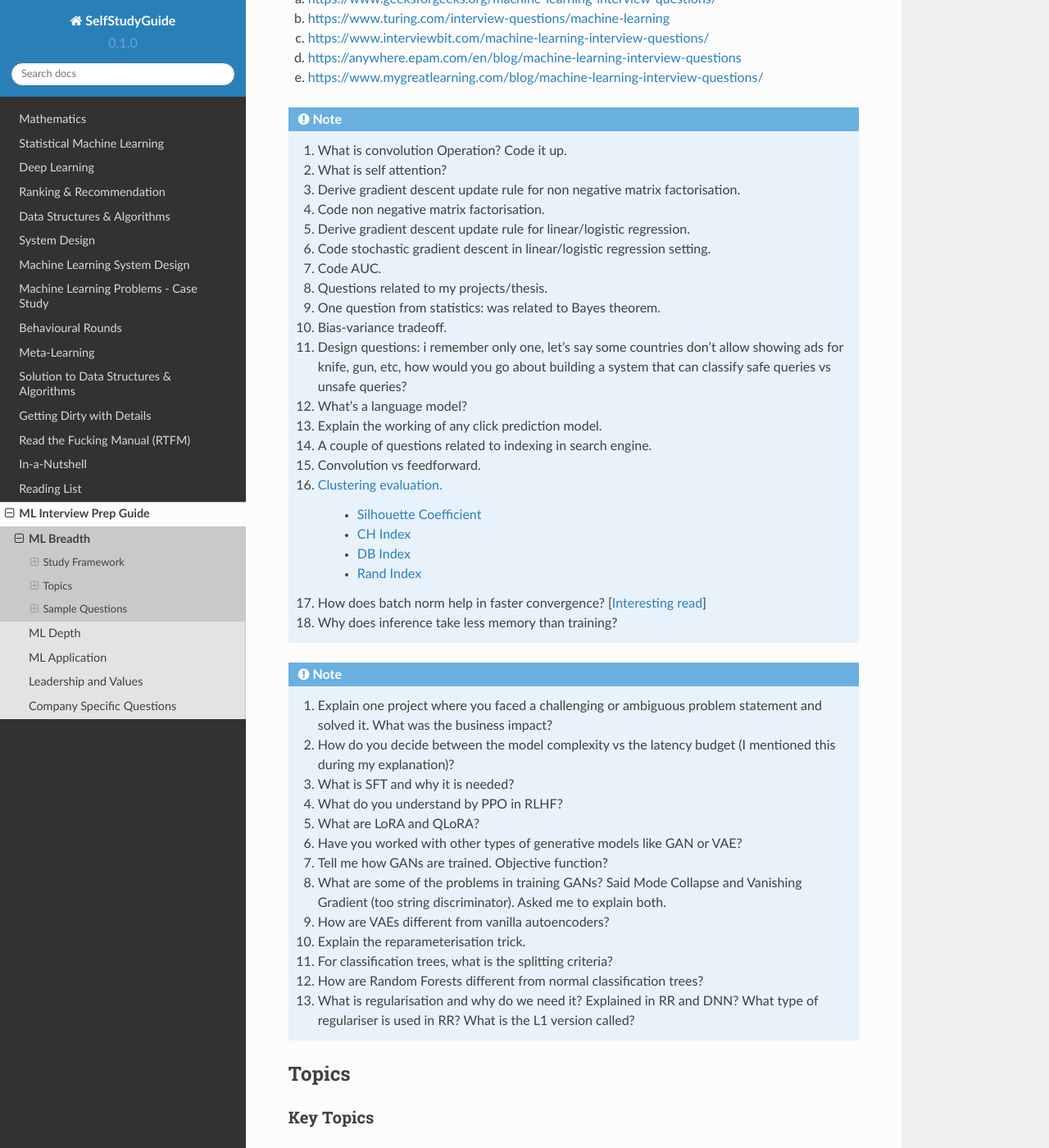
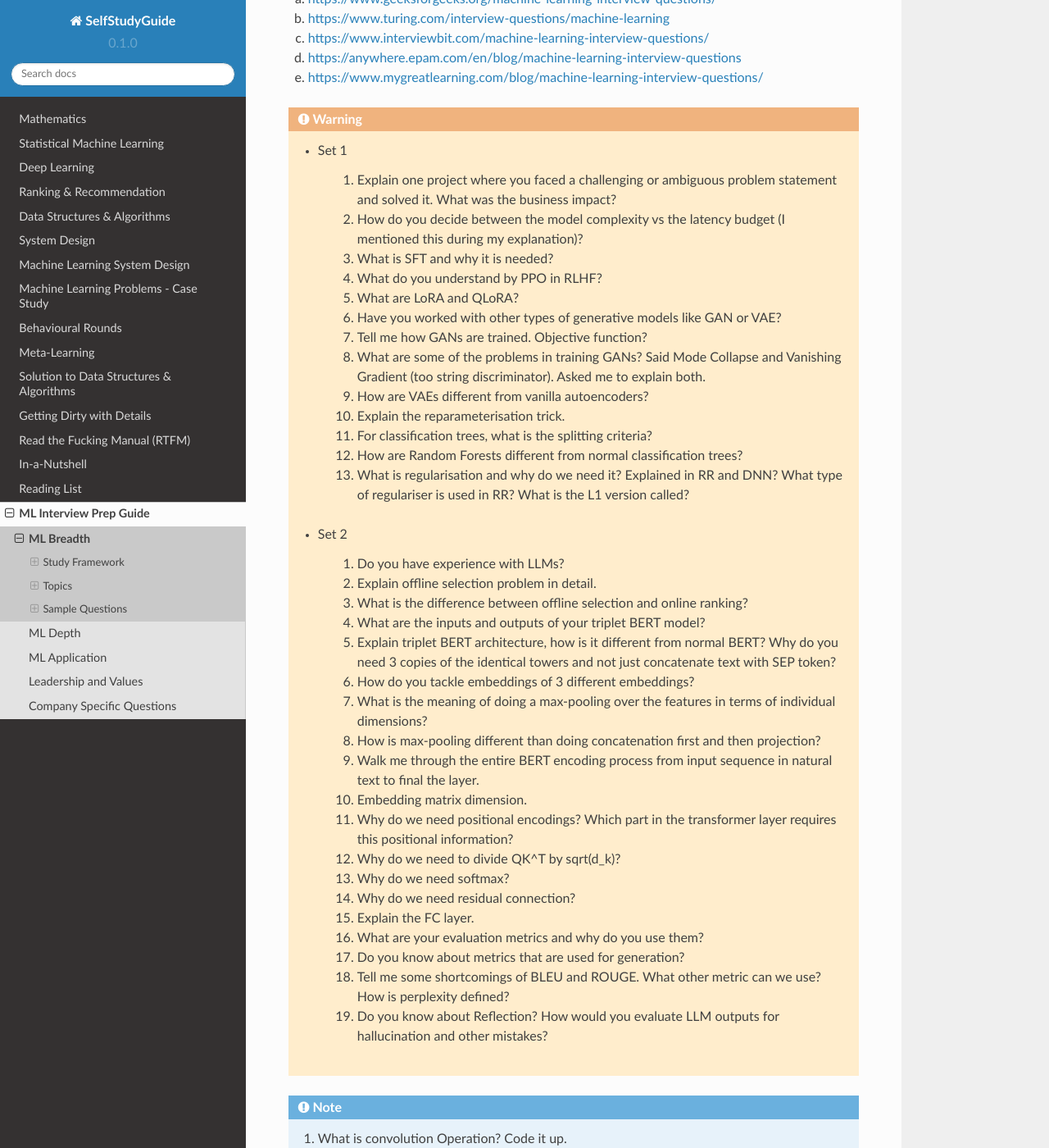
Before and after one commit to uselesstechjunks/leetcode, a Sphinx documentation site: the page built from docs/source/interviews/breadth.rst, in a window 1280 px wide and 1400 px high, scrolled down 908 px. Shown: the whole window at 82% size. Built offline with Sphinx 7.4.7 and the Read the Docs theme 2.0.0, drawn with Linux system fonts in a browser that asks for light colours.

Commit message:
Update breadth.rst (#249)

```diff
--- a/docs/source/interviews/breadth.rst
+++ b/docs/source/interviews/breadth.rst
@@ -37,6 +37,44 @@ Sample Questions
 (d) https://anywhere.epam.com/en/blog/machine-learning-interview-questions
 (e) https://www.mygreatlearning.com/blog/machine-learning-interview-questions/
 
+.. warning::
+	* Set 1
+
+		1. Explain one project where you faced a challenging or ambiguous problem statement and solved it. What was the business impact?
+		2. How do you decide between the model complexity vs the latency budget (I mentioned this during my explanation)?
+		3. What is SFT and why it is needed?
+		4. What do you understand by PPO in RLHF?
+		5. What are LoRA and QLoRA?
+		6. Have you worked with other types of generative models like GAN or VAE?
+		7. Tell me how GANs are trained. Objective function?
+		8. What are some of the problems in training GANs? Said Mode Collapse and Vanishing Gradient (too string discriminator). Asked me to explain both.
+		9. How are VAEs different from vanilla autoencoders?
+		10. Explain the reparameterisation trick.
+		11. For classification trees, what is the splitting criteria?
+		12. How are Random Forests different from normal classification trees?
+		13. What is regularisation and why do we need it? Explained in RR and DNN? What type of regulariser is used in RR? What is the L1 version called?
+	* Set 2
+
+		1. Do you have experience with LLMs?
+		2. Explain offline selection problem in detail.
+		3. What is the difference between offline selection and online ranking?
+		4. What are the inputs and outputs of your triplet BERT model?
+		5. Explain triplet BERT architecture, how is it different from normal BERT? Why do you need 3 copies of the identical towers and not just concatenate text with SEP token?
+		6. How do you tackle embeddings of 3 different embeddings?
+		7. What is the meaning of doing a max-pooling over the features in terms of individual dimensions?
+		8. How is max-pooling different than doing concatenation first and then projection?
+		9. Walk me through the entire BERT encoding process from input sequence in natural text to final the layer.
+		10. Embedding matrix dimension.
+		11. Why do we need positional encodings? Which part in the transformer layer requires this positional information?
+		12. Why do we need to divide QK^T by sqrt(d_k)?
+		13. Why do we need softmax?
+		14. Why do we need residual connection?
+		15. Explain the FC layer.
+		16. What are your evaluation metrics and why do you use them?
+		17. Do you know about metrics that are used for generation?
+		18. Tell me some shortcomings of BLEU and ROUGE. What other metric can we use? How is perplexity defined?
+		19. Do you know about Reflection? How would you evaluate LLM outputs for hallucination and other mistakes?
+
 .. note::
 	1. What is convolution Operation? Code it up.
 	2. What is self attention?
```
Also changed, not shown: other parts of docs/source/interviews/breadth.rst (+5 -18 lines).
